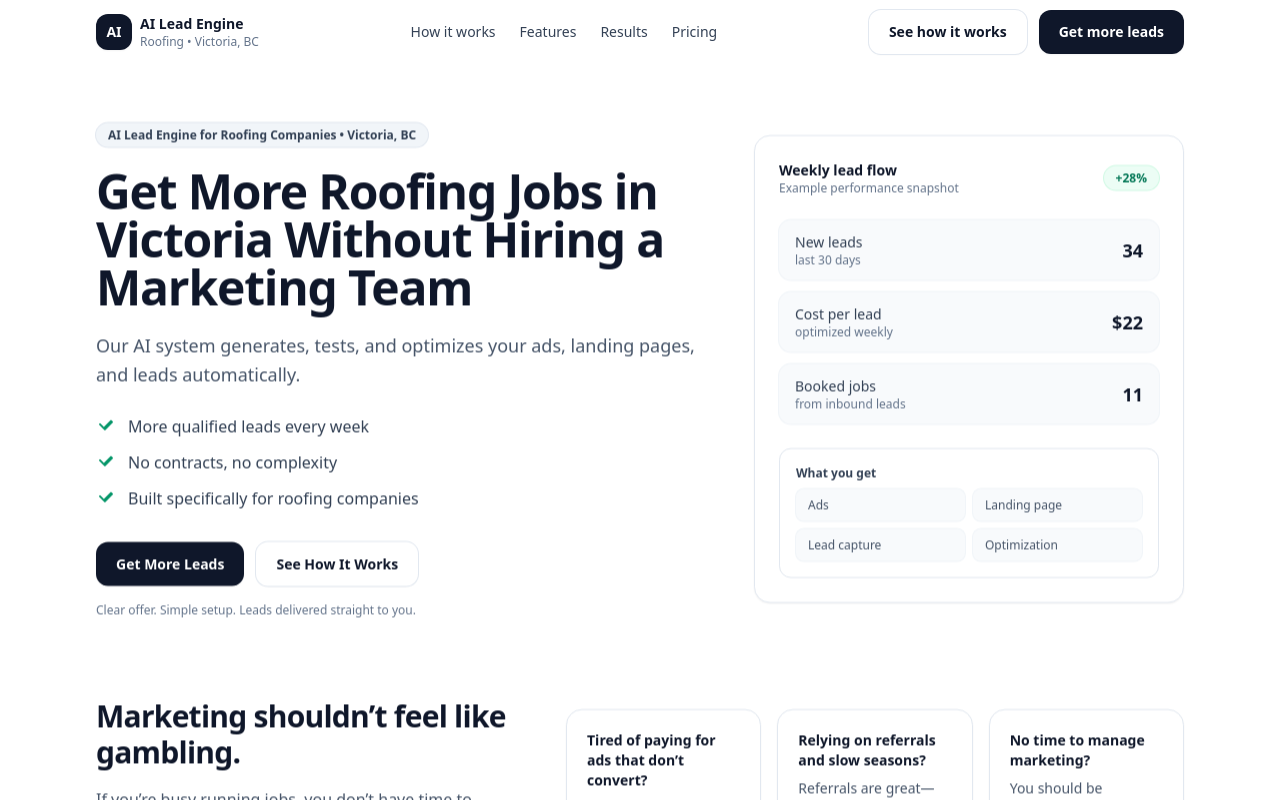
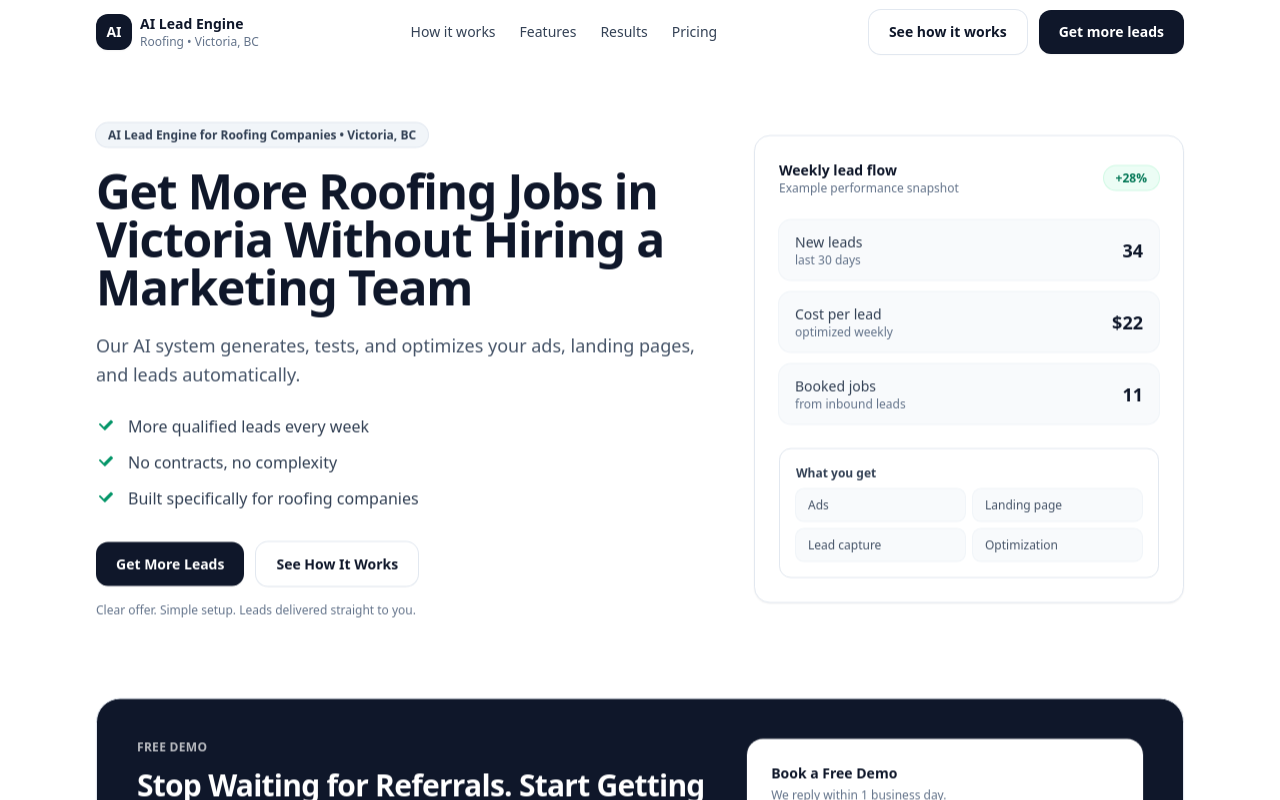
Before and after one commit to thurnix01/victorialeads, a Next.js app: page / in a window 1280 px wide. Shown: the top 800 px of the page. Built offline with nearby package versions, Linux system fonts and the light colour scheme; no server answers.

Commit message:
Refactor index.js to move FinalCTA component placement and update Profile.docx

```diff
--- a/pages/index.js
+++ b/pages/index.js
@@ -30,13 +30,13 @@ export default function Home() {
 
         <main>
           <Hero />
+          <FinalCTA />
           <Problem />
           <Solution />
           <HowItWorks />
           <Features />
           <Testimonials />
           <Pricing />
-          <FinalCTA />
         </main>
 
         <Footer />
```
Also changed, not shown: 1 other file (tests, documents, lock files or other folders).
